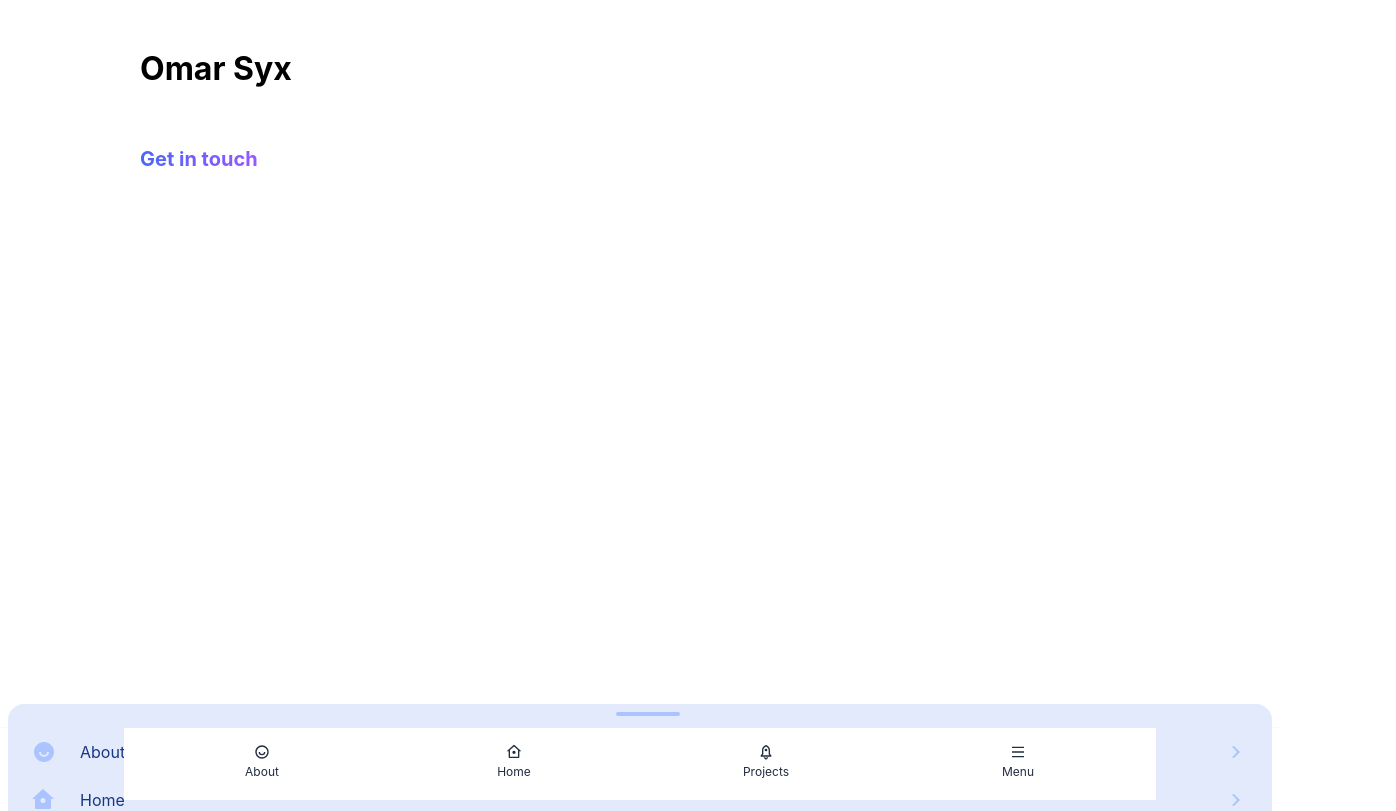
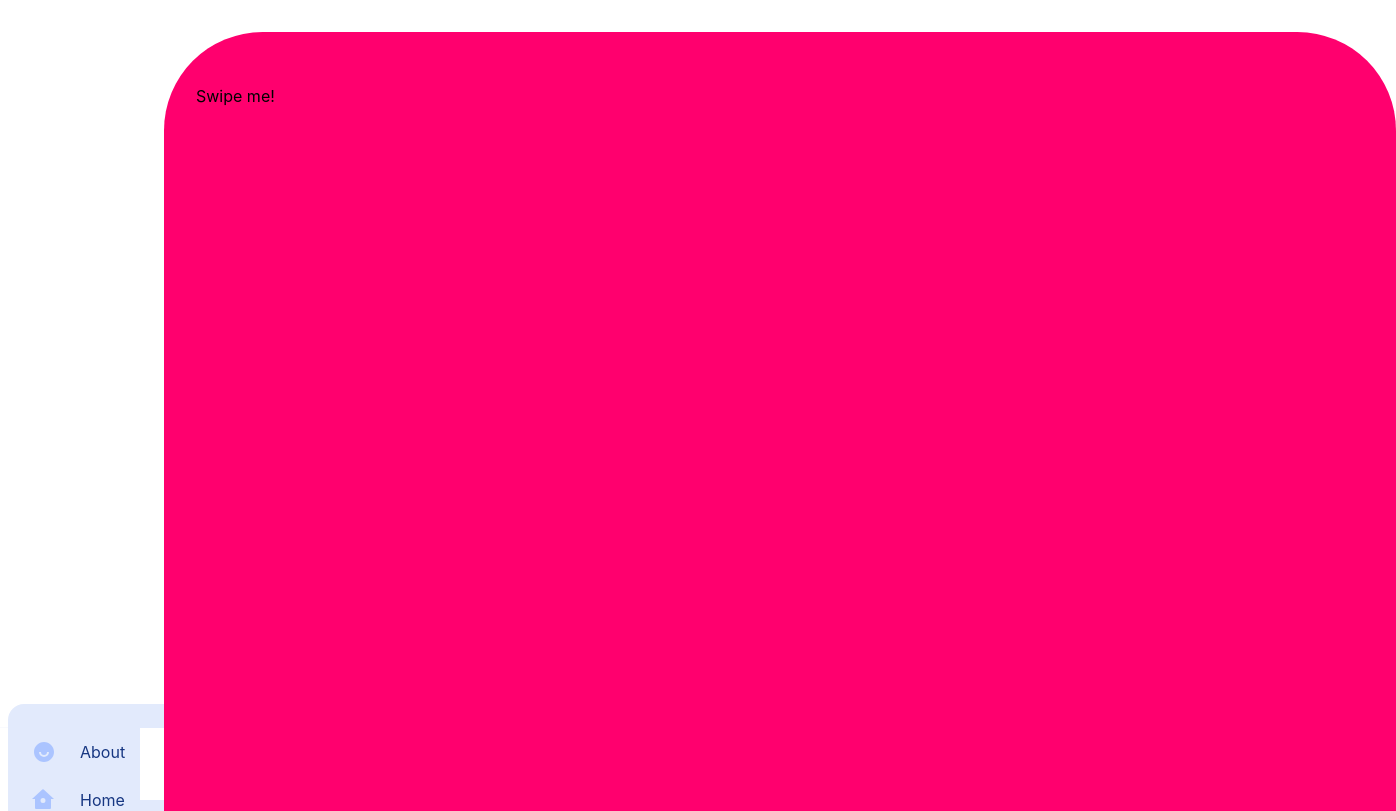
Before and after one commit to ozyxdev/ozyxdev2021, a Next.js app: page / in a window 1280 px wide. Shown: the top 811 px of the page, 1396 px wide, since content can reach past the window. Built offline with nearby package versions, Linux system fonts and the light colour scheme.

Commit message:
add infitine card

```diff
--- /dev/null
+++ b/src/components/shared/CardSwipe.js
@@ -0,0 +1,120 @@
+import {
+  motion,
+  useMotionTemplate,
+  useMotionValue,
+  useTransform,
+  useViewportScroll,
+} from 'framer-motion'
+import { useState } from 'react'
+import styled from 'styled-components'
+
+const CardSwipeContainer = styled.div`
+  position: relative;
+  max-width: 100%;
+`
+const CardSwipeItemStyles = styled(motion.div)`
+  width: calc(100vw - 6rem);
+  height: calc(100vw - 6rem);
+  border-radius: 8%;
+  padding: 4rem;
+  /* grid-row: 1 / span 1; */
+
+  position: relative;
+  display: inline-block;
+  background: white;
+  margin: 2rem 1rem;
+  cursor: pointer;
+  position: absolute;
+  left: 0px;
+  top: 0px;
+`
+const colors = ['#FFBE0B', '#FB5607', '#FF006E', '#8338EC', '#3A86FF']
+const randomColor = (current) => {
+  while (true) {
+    const index = Math.floor(Math.random() * colors.length)
+
+    if (current !== colors[index]) {
+      return colors[index]
+    }
+  }
+}
+
+const CardSwipeItem = ({ card, style, onDragStart, onDragEnd, animate }) => (
+  <CardSwipeItemStyles
+    className="card"
+    drag="x"
+    dragConstraints={{ left: 0, right: 0, top: 0, bottom: 0 }}
+    onDragEnd={onDragEnd}
+    animate={animate}
+    style={{ ...style, background: card.background }}
+    transition={{ ease: [0.6, 0.05, -0.01, 0.9] }}
+    whileTap={{ scale: 0.85 }}
+  >
+    <p>{card.text}</p>
+  </CardSwipeItemStyles>
+)
+
+function CardSwipe() {
+  const [cards, setCards] = useState([
+    { text: 'Up or down', background: colors[0] },
+    { text: 'Left or right', background: colors[1] },
+    { text: 'Swipe me!', background: colors[2] },
+  ])
+
+  const [dragStart, setDragStart] = useState({
+    animation: { x: 0 },
+  })
+
+  const x = useMotionValue(0)
+  const xOffset = 327 // prev 175
+  const scale = useTransform(x, [-xOffset, 0, xOffset], [1, 0.5, 1])
+  const shadowBlur = useTransform(x, [-xOffset, 0, xOffset], [0, 25, 0])
+  const shadowOpacity = useTransform(x, [-xOffset, 0, xOffset], [0, 0.2, 0])
+  const boxShadow = useMotionTemplate`0 ${shadowBlur}px 25px -5px rgba(0, 0, 0, ${shadowOpacity})`
+  const animateCardSwipe = (animation) => {
+    setDragStart({ animation })
+    setTimeout(() => {
+      setDragStart({ animation: { x: 0 } })
+      x.set(0)
+      const currentCard = cards.pop()
+      console.log('cards', cards)
+      console.log('currentCard', currentCard)
+      setCards([currentCard, ...cards])
+    }, 200)
+  }
+
+  const onDragEnd = (info) => {
+    if (info.offset.x >= 100) animateCardSwipe({ x: xOffset })
+    else if (info.offset.x <= -100) animateCardSwipe({ x: -xOffset })
+  }
+
+  const renderCards = () =>
+    cards.map((card, index) => {
+      if (index === cards.length - 1) {
+        return (
+          <CardSwipeItem
+            card={card}
+            key={index}
+            style={{ x, zIndex: index }}
+            onDragEnd={(e, info) => onDragEnd(info)}
+            animate={dragStart.animation}
+          />
+        )
+      }
+      return (
+        <CardSwipeItem
+          card={card}
+          key={index}
+          style={{
+            scale,
+            boxShadow,
+            zIndex: index,
+          }}
+        />
+      )
+    })
+
+  return <CardSwipeContainer>{renderCards()}</CardSwipeContainer>
+}
+
+export default CardSwipe
--- a/src/components/styles/GlobalStyles.js
+++ b/src/components/styles/GlobalStyles.js
@@ -24,7 +24,7 @@ const GlobalStyles = createGlobalStyle`
     color: var(--color-text);
   }
 
-  *, *::before, *after {
+  *, *::before, *::after {
     box-sizing: inherit;
   }
 
--- a/src/pages/index.js
+++ b/src/pages/index.js
@@ -1,7 +1,6 @@
 import Head from 'next/head'
 import DarkToggle from '../components/DarkToggle'
-import LinkCTA from '../components/shared/LinkCTA'
-import Title from '../components/styles/Title'
+import CardSwipe from '../components/shared/CardSwipe'
 
 export default function Home() {
   return (
@@ -12,8 +11,7 @@ export default function Home() {
 
       <main>
         <DarkToggle />
-        <Title>Omar Syx</Title>
-        <LinkCTA>Get in touch</LinkCTA>
+        <CardSwipe />
       </main>
 
       <footer />
```
